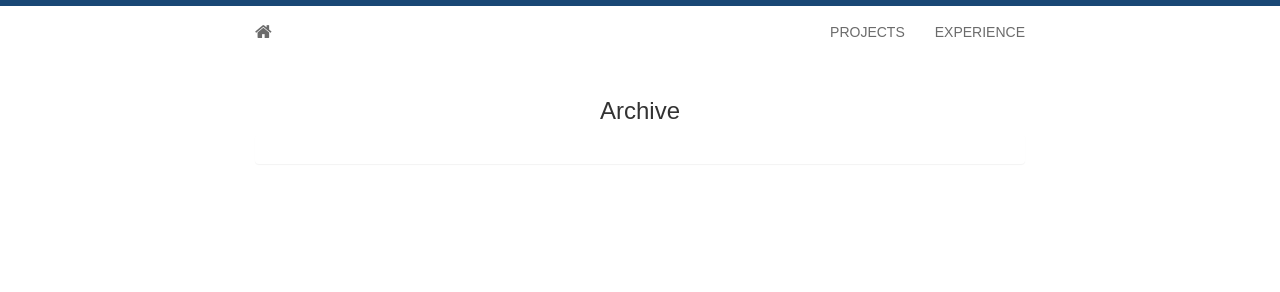
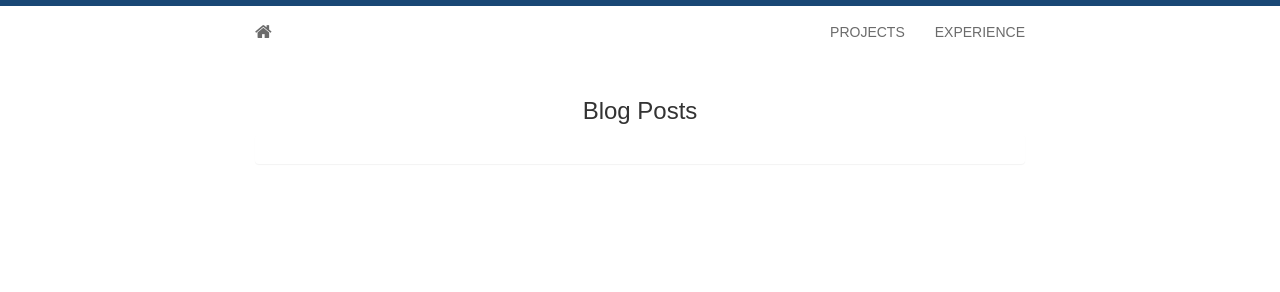
Before and after one commit to matthewdowney/matthewdowney.github.io, a Jekyll site: the page built from blog.html, in a window 1280 px wide. Shown: the top 292 px of the page. Built offline with Jekyll 4.4.1, drawn with Linux system fonts in a browser that asks for light colours; some web fonts are replaced; Markdown is read by kramdown in place of the engine named in the settings.

Commit message:
Fixed URL issues

```diff
--- a/_config.yml
+++ b/_config.yml
@@ -10,7 +10,7 @@ port: 3000
 safe: true
 
 url: http://matthewdowney.github.io/
-baseurl: /
+#baseurl: /
 title: Matthew Downey
 author: Matthew Downey
 description: Personal blog and resume
--- a/blog.html
+++ b/blog.html
@@ -4,7 +4,7 @@ title: Blog
 ---
 
 <div class="container">
-<h3>Archive</h3>
+<h3>Blog Posts</h3>
   <div class="panel panel-default">
     <div class="panel-body">
 		{% for post in site.posts %}
@@ -16,7 +16,7 @@ title: Blog
 				 </div>
 				 <div class="col-sm-8 col-md-8 col-lg-8">
 					 <h5 style="text-align: left">
-					 	<strong><a href="{{ site.baseurl }}{{ post.url }}">{{ post.title }}</a></strong>
+                         <strong><a href="{{ site.baseurl }}{{ post.url }}">{{ post.title }}</a></strong>
 					 </h5>
 				 </div>
 			</div>
--- a/index.html
+++ b/index.html
@@ -9,7 +9,7 @@ layout: home
       </div>
       <h3>I'm <strong>{{ site.author }}</strong>.</h3>
       <h3>I've been programming since I was eight years old and I'm interested in a wide variety of technical problem solving.</h3>
-      <h3>Have a look at some of my working <a href="{{ site.baseurl }}/projects.html"> projects.</a><!--or <a href="{{ site.baseurl }}/blog.html">blog posts.</a></h3>-->
+      <h3>Have a look at some of my working <a href="{{ site.baseurl }}projects.html"> projects.</a><!--or <a href="{{ site.baseurl }}/blog.html">blog posts.</a></h3>-->
       <h3>Contact me by <a href="mailto:{{ site.email }}">email</a>.</h3>
       {% include social.html %}
     </div>
```
